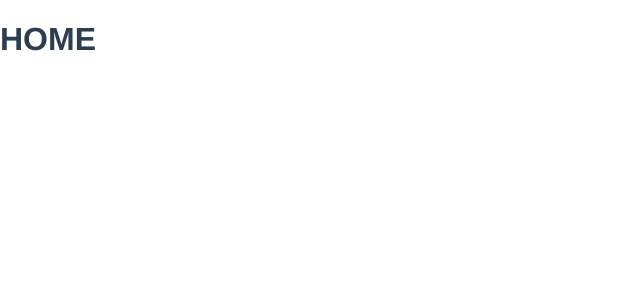
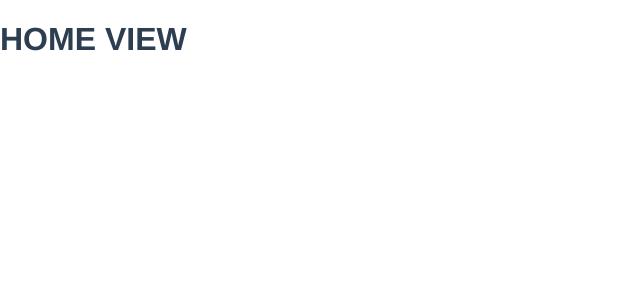
Before and after one commit to KayBeckmann/join-express-backend, a Vue app in the folder frontend/: page / in a window 1280 px wide. Shown: the top 300 px of the page, without its empty margins (0-640 px from the left). Built offline with nearby package versions, Linux system fonts and the light colour scheme.

Commit message:
change for tests

```diff
--- a/frontend/src/views/HomeView.vue
+++ b/frontend/src/views/HomeView.vue
@@ -1,3 +1,9 @@
 <template>
-  <h1>HOME</h1>
+  <h1>HOME VIEW</h1>
 </template>
+
+<script setup></script>
+
+<style lang="css" scoped>
+
+</style>
```
